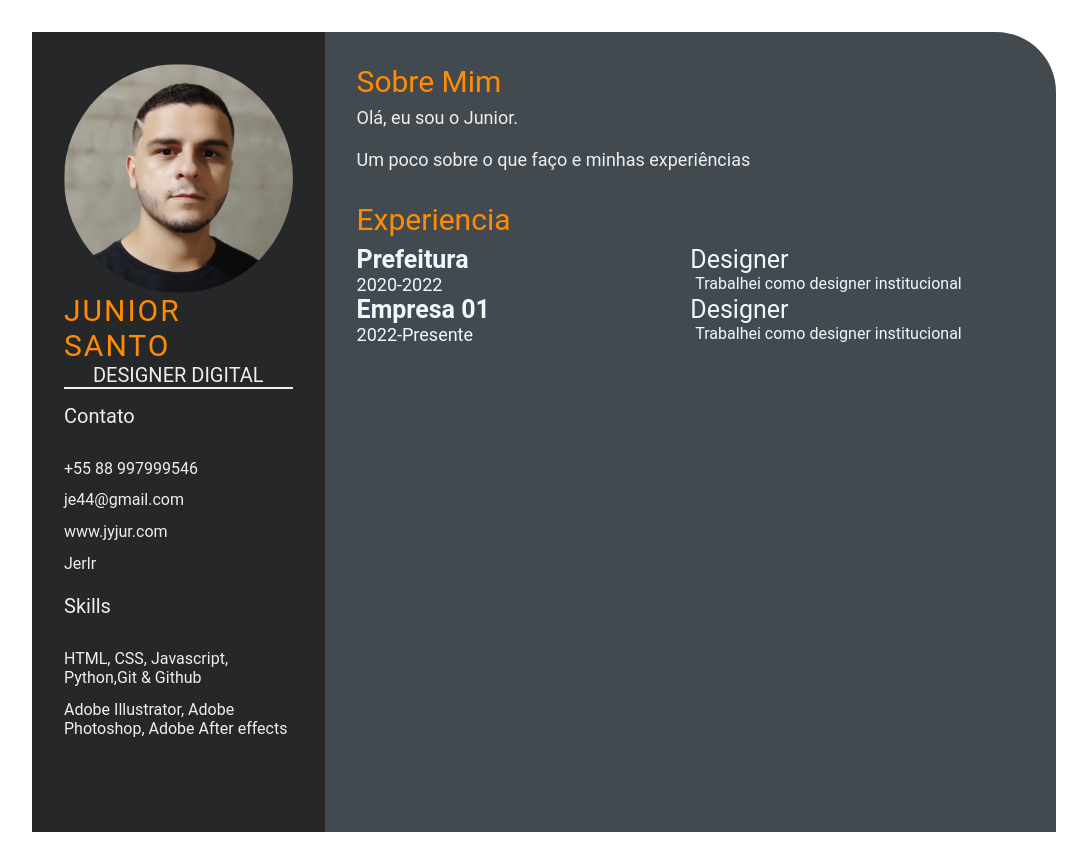
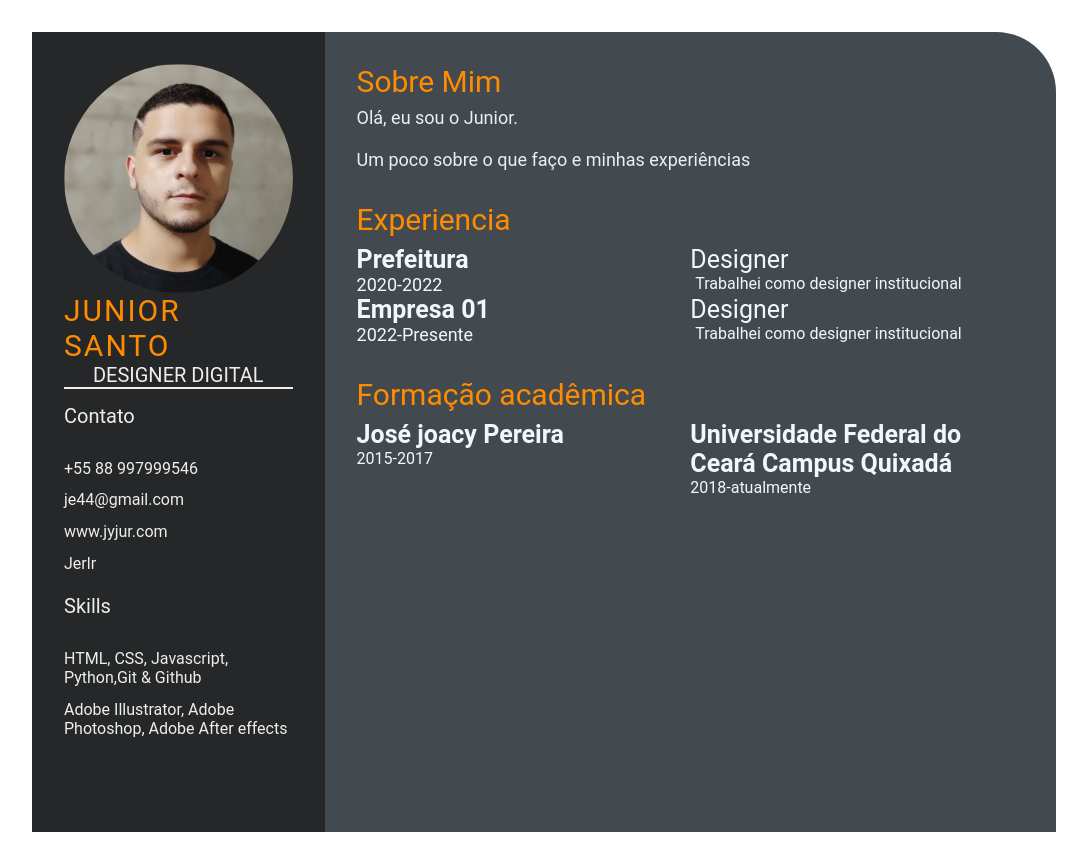
Before and after one commit to JerlyJr/devweekgit.github.io, a plain HTML site: page index.html in a window 1280 px wide. Shown: the whole page, without its empty margins (96-1183 px from the left). Drawn offline with Linux system fonts and the light colour scheme.

Commit message:
Update index.html

```diff
--- a/index.html
+++ b/index.html
@@ -68,7 +68,20 @@
                             </div>
                         </div>
                     </section>
+                    <section class="education-gap">
+                <div class="right-title">Formação acadêmica</div>
+                <div class="education-contents">
+                    <div class="education-left">
+                        <p class="education-school-name">José joacy Pereira</p>
+                        <p class="education-time-period">2015-2017</p>
+                    </div>
+                    <div class="education-right">
+                        <p class="education-school-name">Universidade Federal do Ceará Campus Quixadá</p>
+                        <p class="education-time-period">2018-atualmente</p>
+                    </div>
+                </div>
             </div>
+            </section>
         </section>
     </main>
 </body>
```
